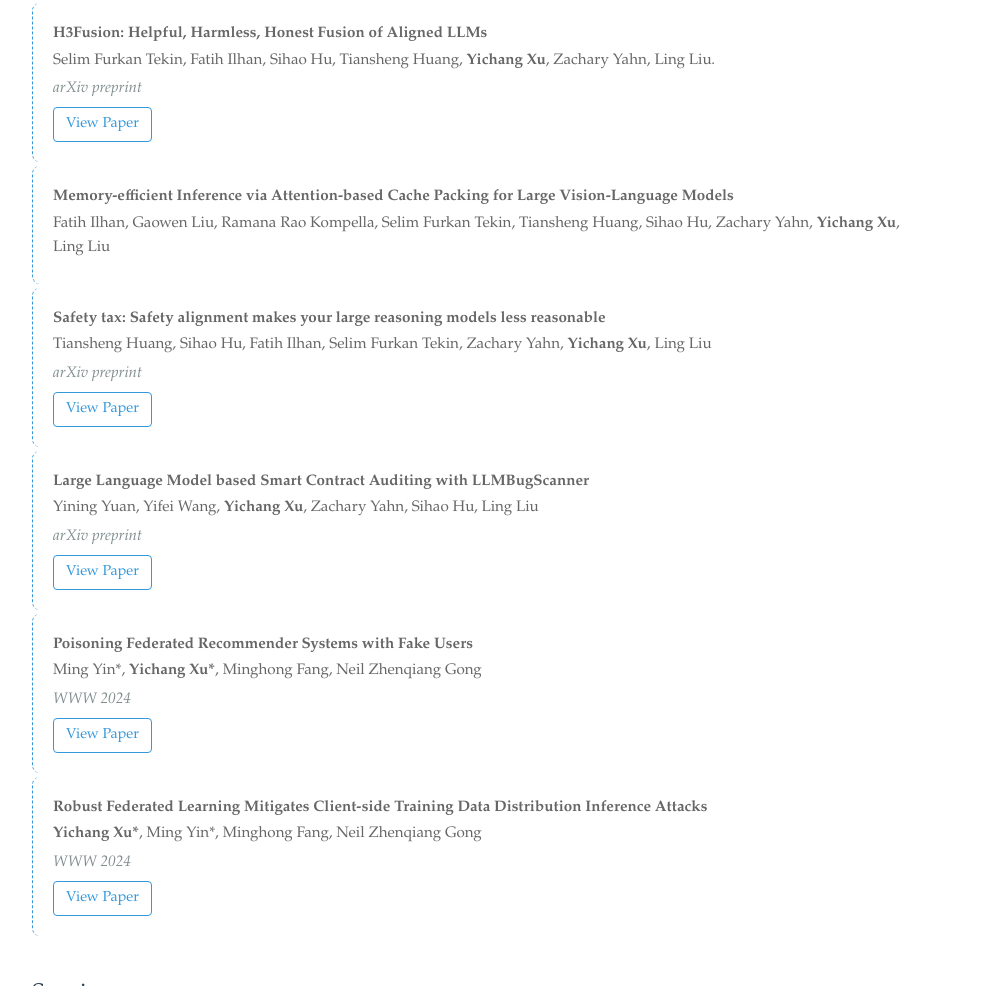
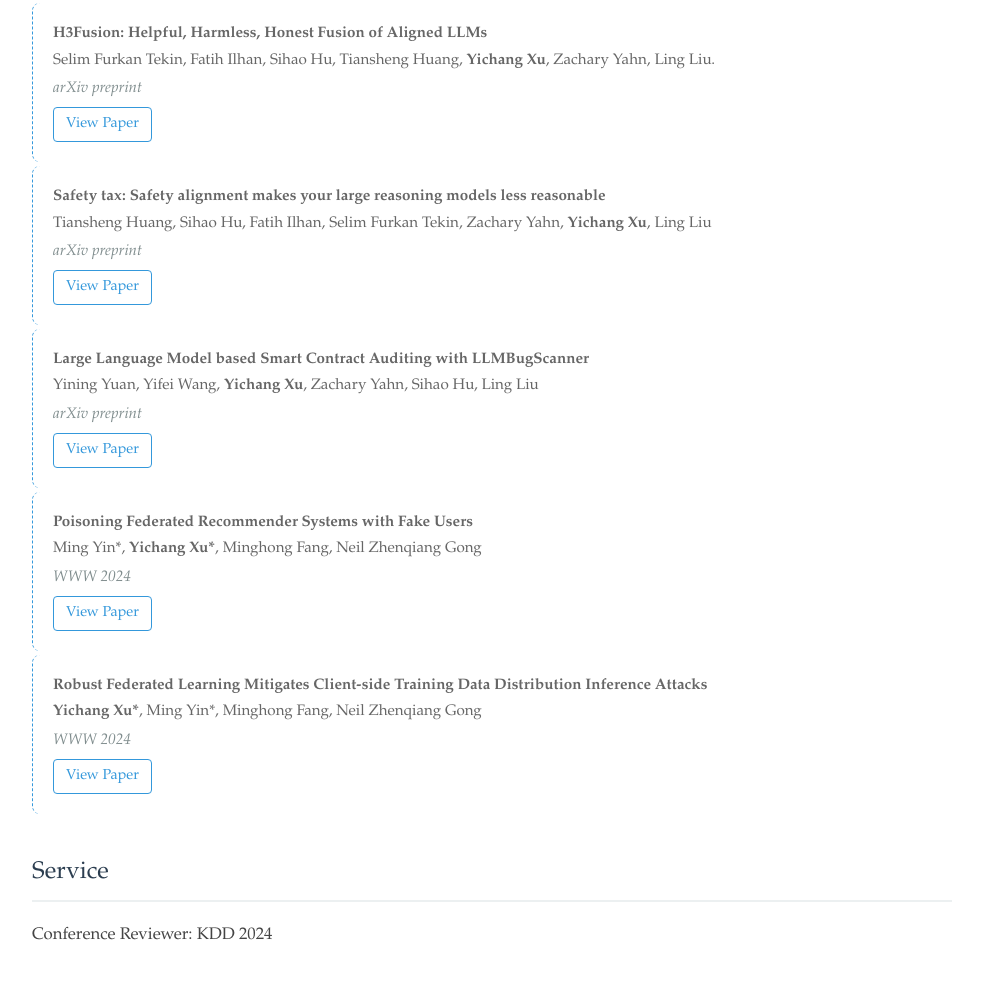
Before and after one commit to ycformal/ycformal.github.io, a plain HTML site: page index.html in a window 1280 px wide. Shown: the part 1197-2183 px from the top of the page, without its empty margins (148-1131 px from the left). Drawn offline with Linux system fonts and the light colour scheme; some icons are missing.

Commit message:
Fix HTML formatting issues in index.html

```diff
--- a/index.html
+++ b/index.html
@@ -326,13 +326,6 @@
             </div>
 
             <div class="publication">
-                <div class="pub-title">Memory-efficient Inference via Attention-based Cache Packing for Large Vision-Language Models</div>
-                <div class="pub-authors">
-                    Fatih Ilhan, Gaowen Liu, Ramana Rao Kompella, Selim Furkan Tekin, Tiansheng Huang, Sihao Hu, Zachary Yahn, <strong>Yichang Xu</strong>, Ling Liu
-                </div>
-            </div>
-
-            <div class="publication">
               <div class="pub-title">Safety tax: Safety alignment makes your large reasoning models less reasonable</div>
               <div class="pub-authors">
                 Tiansheng Huang, Sihao Hu, Fatih Ilhan, Selim Furkan Tekin, Zachary Yahn, <strong>Yichang Xu</strong>, Ling Liu
```
